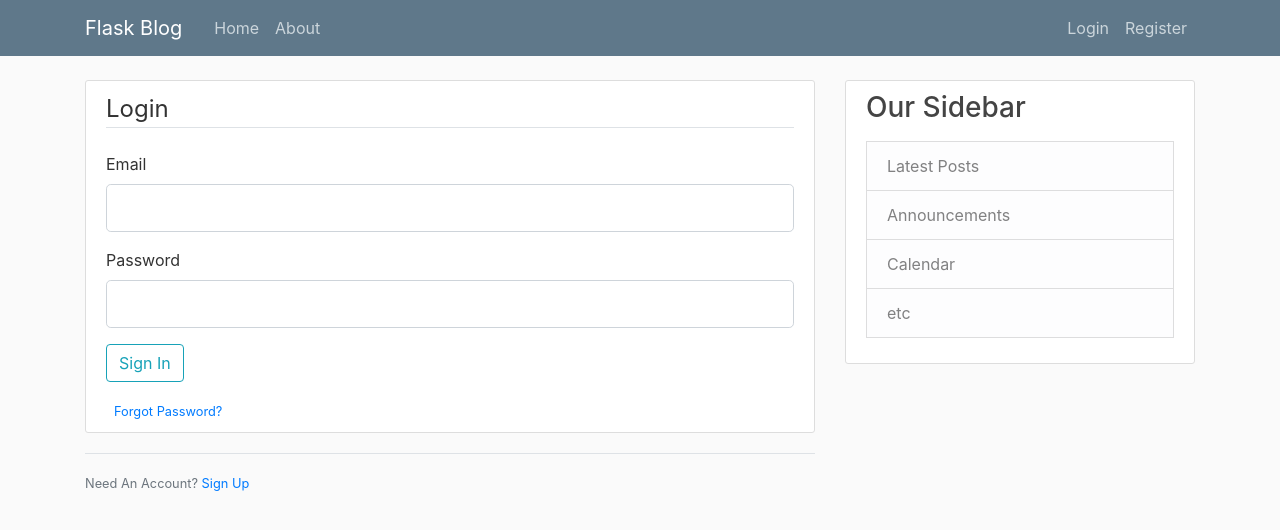
After one commit to elton73/DeviceDataPlatform, a Flask app: page /login in a window 1280 px wide. The commit adds this page. Shown: the top 530 px of the page. Run offline with Flask 2, Linux system fonts and the light colour scheme; some libraries are stand-ins or nearby versions.

Commit message:
Added login and password for webapp. Login is connected to mysql.

```diff
--- a/flask_app.py
+++ b/flask_app.py
@@ -1,13 +1,24 @@
-from flask import Flask, render_template
+from flask import Flask, render_template, url_for, flash, redirect
+from flask_sqlalchemy import SQLAlchemy
+from forms import RegistrationForm, LoginForm
+from modules.mysql.setup import connect_to_database
+from modules.mysql.modify import check_login_details
+app = Flask(__name__)
 
-app = Flask(__name__)
+app.config['SECRET_KEY'] = '043507edf24db0e96afe4314430441bf'
+app.config['SQLALCHEMY_DATABASE_URI'] = 'sqlite:///site.db'
+
+
+DATABASE_NAME = 'webapp_login_info'
+db = connect_to_database(DATABASE_NAME)
+cursor = db.cursor()
 
 posts = [
     {
         'author': 'Elton Lam',
         'title': 'Post 1',
         'content': 'First Post',
-        'data_posted': 'Jan 12, 2023'
+        'date_posted': 'Jan 12, 2023'
     }
 ]
 
@@ -20,5 +31,25 @@ def home():  # put application's code here
 def about():  # put application's code here
     return render_template('about.html', title='About')
 
+@app.route('/login', methods=['GET', 'POST'])
+def login():
+    form = LoginForm()
+    if form.validate_on_submit():
+        if check_login_details(form.email.data, form.password.data, cursor):
+            flash('Login Successful!', 'success')
+            return redirect(url_for('home'))
+        else:
+            flash('Login Unsuccessful. Invalid Username or Password', 'danger')
+    return render_template('login.html', title='Login', form=form)
+
+@app.route('/register', methods=['GET', 'POST'])
+def register():
+    form = RegistrationForm()
+    if form.validate_on_submit():
+        flash(f'Account created for {form.username.data}!', 'success')
+        return redirect(url_for('home'))
+
+    return render_template('register.html', title='Register', form=form)
+
 if __name__ == '__main__':
     app.run(debug=True)
--- /dev/null
+++ b/forms.py
@@ -0,0 +1,19 @@
+from flask_wtf import FlaskForm
+from wtforms import StringField, PasswordField, SubmitField
+from wtforms.validators import DataRequired, Length, Email, EqualTo
+
+class RegistrationForm(FlaskForm):
+    username = StringField('Username',
+                           validators=[DataRequired(), Length(min=2, max=20)])
+    email = StringField('Email',
+                        validators=[DataRequired(), Email()])
+    password = PasswordField('Password', validators=[DataRequired()])
+    confirm_password = PasswordField('Confirm Password',
+                                     validators=[DataRequired(), EqualTo('password')])
+    submit = SubmitField('Sign Up')
+
+class LoginForm(FlaskForm):
+    email = StringField('Email',
+                        validators=[DataRequired(), Email()])
+    password = PasswordField('Password', validators=[DataRequired()])
+    submit = SubmitField('Sign In')
--- a/modules/gui/pyqtapp.py
+++ b/modules/gui/pyqtapp.py
@@ -3,7 +3,7 @@ import os
 import sys
 import numpy as np
 import pandas as pd
-from modules.fitbit.authentication import connect_to_database as connect_to_database
+from modules.mysql.setup import connect_to_database
 from datetime import datetime, timedelta
 from PyQt6.QtCore import QSize, Qt, QObject
 from PyQt6.QtGui import QFont, QFontDatabase, QScreen, QGuiApplication, QColor, QIcon
--- a/modules/mysql/modify.py
+++ b/modules/mysql/modify.py
@@ -48,6 +48,11 @@ def get_patientid(engine, userid):
     id_list = list(rs)
     return id_list[0][0] if id_list else ''
 
+def check_login_details(email, password, db_cursor):
+    db_cursor.execute(f"SELECT * FROM login_info WHERE email = '{email}' and password = '{password}'")
+    if db_cursor.fetchall():
+        return True
+    return False
 def test_insertion():
     data_to_insert = [['user_id', 'patientid', 'device_type',
                        'access_token', 'refresh_token', '12345'], ]
--- /dev/null
+++ b/static/main.css
@@ -0,0 +1,80 @@
+body {
+    background: #fafafa;
+    color: #333333;
+    margin-top: 5rem
+}
+
+h1, h2, h3, h4, h5, h6 {
+    color: #444444;
+}
+
+.bg-steel {
+    background-color: #5f788a;
+}
+
+.site-header .navbar-nav .nav-link {
+    color: #cbd5db;
+}
+
+.site-header .navbar-nav .nav-link:hover {
+    color: #ffffff;
+}
+
+.site-header .navbar-nav .nav-link.active{
+    font-weight: 500;
+}
+
+.content-section {
+    background: #ffffff;
+    padding: 10px 20px;
+    border: 1px solid #dddddd;
+    border-radius: 3px;
+    margin-bottom: 20px;
+}
+
+.article-title {
+    color: #444444;
+}
+
+.article-title:hover {
+    color: #428bca;
+    text-decoration: none;
+}
+
+.article-content {
+    white-space: pre-line;
+}
+
+.article-img {
+    height: 65px;
+    width: 65px;
+    margin-right: 16px;
+}
+
+.article.metadata {
+    padding-bottom: 1px;
+    margin-bottom: 4px;
+    border-bottom: 1px solid #e3e3e3;
+}
+
+.article-metadata a:hover {
+    color: #333;
+    text-decoration: none;
+}
+
+.article-svg {
+    width: 25px;
+    height: 25px;
+    vertical-align: middle;
+}
+
+.account-img {
+    height: 125px;
+    width: 125px;
+    margin-right: 20px;
+    margin-bottom: 16px;
+}
+
+.account-heading {
+    font-size: 2.5rem;
+}
--- a/templates/layout.html
+++ b/templates/layout.html
@@ -4,10 +4,12 @@
 
     <!-- Required meta tags -->
     <meta charset="utf-8">
-    <meta name="viewport" content="width=device-width, initial-scale=1">
+    <meta name="viewport" content="width=device-width, initial-scale=1, shrink-to-fit=no">
 
     <!-- Bootstrap CSS -->
-    <link href="https://cdn.jsdelivr.net/npm/bootstrap@5.0.2/dist/css/bootstrap.min.css" rel="stylesheet" integrity="sha384-EVSTQN3/azprG1Anm3QDgpJLIm9Nao0Yz1ztcQTwFspd3yD65VohhpuuCOmLASjC" crossorigin="anonymous">
+    <link rel="stylesheet" href="https://maxcdn.bootstrapcdn.com/bootstrap/4.0.0/css/bootstrap.min.css" integrity="sha384-Gn5384xqQ1aoWXA+058RXPxPg6fy4IWvTNh0E263XmFcJlSAwiGgFAW/dAiS6JXm" crossorigin="anonymous">
+
+    <link rel="stylesheet" type="text/css" href="{{ url_for('static', filename='main.css') }}">
 
     {% if title %}
         <title>Title - {{ title }}</title>
@@ -16,9 +18,58 @@
     {% endif %}
 </head>
 <body>
-    <div class="container">
-        {% block content %}{% endblock %}
-    </div>
+
+    <header class="site-header">
+        <nav class ="navbar navbar-expand-md navbar-dark bg-steel fixed-top">
+            <div class="container">
+                <a class="navbar-brand mr-4" href="/">Flask Blog</a>
+                <button class="navbar-toggler" type="button" data-toggle="collapse" data-target="#navbarToggle"
+                        aria-controls="navbarToggle" aria-expanded="false" aria-label="Toggle navigation">
+                    <span class="navbar-toggler-icon"></span>
+                </button>
+                <div class="collapse navbar-collapse" id="navbarToggle">
+                    <div class="navbar-nav mr-auto">
+                        <a class="nav-item nav-link" href="{{ url_for('home') }}">Home</a>
+                        <a class="nav-item nav-link" href="{{ url_for('about') }}">About</a>
+                    </div>
+                    <!-- Navbar Right Side -->
+                    <div class="navbar-nav">
+                        <a class="nav-item nav-link" href="{{ url_for('login') }}">Login</a>
+                        <a class="nav-item nav-link" href="{{ url_for('register') }}">Register</a>
+                    </div>
+                </div>
+            </div>
+        </nav>
+    </header>
+
+    <main role="main" class="container">
+        <div class="row">
+            <div class="col-md-8">
+                    {% with messages = get_flashed_messages(with_categories=true) %}
+                        {% if messages %}
+                        {% for category, message in messages %}
+                            <div class="alert alert-{{ category }}">
+                                {{ message }}
+                            </div>
+                        {% endfor %}
+                        {% endif %}
+                    {% endwith %}
+                {% block content %}{% endblock %}
+            </div>
+            <div class="col-md-4">
+                <div class="content-section">
+                    <h3>Our Sidebar</h3>
+                    <p class="text-muted">
+                            <li class="list-group-item list-group-item-light">Latest Posts</li>
+                            <li class="list-group-item list-group-item-light">Announcements</li>
+                            <li class="list-group-item list-group-item-light">Calendar</li>
+                            <li class="list-group-item list-group-item-light">etc</li>
+                        </ul>
+                    </p>
+                </div>
+            </div>
+        </div>
+    </main>
 
 <!-- Option 1: Bootstrap Bundle with Popper -->
     <script src="https://cdn.jsdelivr.net/npm/bootstrap@5.0.2/dist/js/bootstrap.bundle.min.js" integrity="sha384-MrcW6ZMFYlzcLA8Nl+NtUVF0sA7MsXsP1UyJoMp4YLEuNSfAP+JcXn/tWtIaxVXM" crossorigin="anonymous"></script>
--- /dev/null
+++ b/templates/login.html
@@ -0,0 +1,51 @@
+{% extends "layout.html" %}
+{% block content %}
+    <div class="content-section">
+        <form method="post" action="">
+            {{ form.hidden_tag() }}
+            <fieldset class="form_group">
+                <legend class="border-bottom mb-4">Login</legend>
+                <div class="form-group">
+                    {{ form.email.label(class="form-control-label") }}
+                    {% if form.email.errors %}
+                        {{ form.email(class="form-control form-control-lg is-invalid") }}
+                            <div class="invalid-feedback">
+                                {% for error in form.email.errors %}
+                                    <span>{{ error }}</span>
+                                {% endfor %}
+                            </div>
+
+                    {% else %}
+                        {{ form.email(class="form-control form-control-lg") }}
+                    {% endif %}
+                </div>
+                <div class="form-group">
+                    {{ form.password.label(class="form-control-label") }}
+                    {% if form.password.errors %}
+                        {{ form.password(class="form-control form-control-lg is-invalid") }}
+                            <div class="invalid-feedback">
+                                {% for error in form.password.errors %}
+                                    <span>{{ error }}</span>
+                                {% endfor %}
+                            </div>
+                    {% else %}
+                        {{ form.password(class="form-control form-control-lg") }}
+                    {% endif %}
+                </div>
+            </fieldset>
+            <div class="form-group">
+                {{ form.submit(class="btn btn-outline-info") }}
+            </div>
+
+          <small class="text-muted ml-2">
+            <a href="#">Forgot Password?</a>
+          </small>
+        </form>
+    </div>
+
+    <div class="border-top pt-3">
+      <small class="text-muted">
+        Need An Account? <a class"ml-2" href="{{ url_for('register') }}">Sign Up</a>
+      </small>
+    </div>
+{% endblock content %}
--- /dev/null
+++ b/urls.py
@@ -0,0 +1,6 @@
+from django.urls import path
+from personal.views import path
+
+urlpatterns = [
+    path('home/', name='home')
+]
```
Also changed, not shown: modules/fitbit/authentication.py (+0 -13 lines), modules/mysql/setup.py (+33 -4 lines), templates/home.html (+10 -3 lines), templates/register.html (added, +75 -0 lines).
